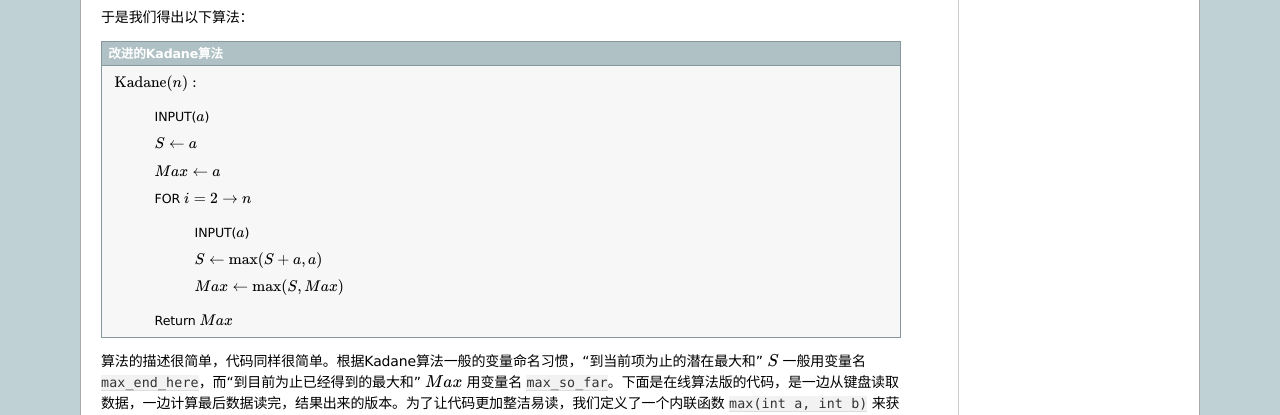
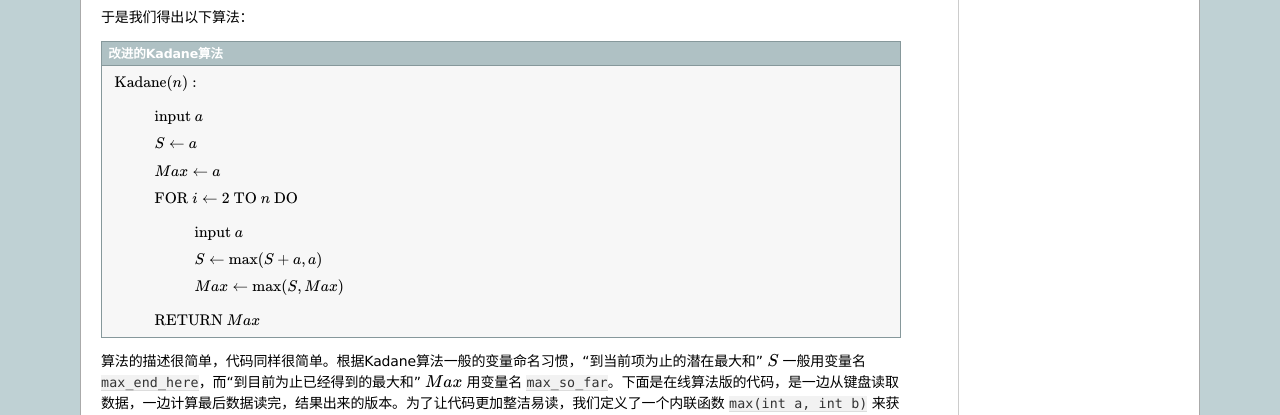
Before and after one commit to majorli/algo_guide, a Sphinx documentation site: the page built from source/ch02/sec02/223_kadanes_algo.rst, in a window 1280 px wide. Shown: the part 1467-1882 px from the top of the page. Built offline with Sphinx 7.4.7, drawn with Linux system fonts in a browser that asks for light colours; formulas are drawn with MathJax 3.

Commit message:
20200110_1322_changed_peudo_code_format

```diff
--- a/source/ch02/sec02/223_kadanes_algo.rst
+++ b/source/ch02/sec02/223_kadanes_algo.rst
@@ -58,21 +58,21 @@ Kadane算法在不断读数过程中，同时不断计算读到当前为止的
 
         :math:`\text{Kadane}(n):`
 
-                INPUT(:math:`a`)
+                :math:`\text{input  }a`
 
                 :math:`S\leftarrow a`
 
                 :math:`Max\leftarrow a`
 
-                FOR :math:`i=2\to n`
+                :math:`\text{FOR  } i \leftarrow 2 \text{  TO  } n \text{  DO}`
 
-                        INPUT(:math:`a`)
+                        :math:`\text{input  }a`
 
                         :math:`S\leftarrow \max(S+a, a)`
 
                         :math:`Max\leftarrow \max(S,Max)`
 
-                Return :math:`Max`
+                :math:`\text{RETURN  } Max`
 
 
 算法的描述很简单，代码同样很简单。根据Kadane算法一般的变量命名习惯，“到当前项为止的潜在最大和” :math:`S` 一般用变量名 ``max_end_here``，而“到目前为止已经得到的最大和” :math:`Max` 用变量名 ``max_so_far``。下面是在线算法版的代码，是一边从键盘读取数据，一边计算最后数据读完，结果出来的版本。为了让代码更加整洁易读，我们定义了一个内联函数 ``max(int a, int b)`` 来获取两个整数的较大者。
--- a/source/ch02/sec02/226_two_points.rst
+++ b/source/ch02/sec02/226_two_points.rst
@@ -3,7 +3,7 @@
 尺取法（洛谷P1147）
 +++++++++++++++++++
 
-:strong:`尺取法`又叫\ :strong:`双指针法`，它其实也是一种模拟，是解决寻找区间和问题的一种方法。
+:strong:`尺取法`\ 又叫\ :strong:`双指针法`，它其实也是一种模拟，是解决寻找区间和问题的一种方法。
 
 顾名思义，尺取法就是像尺子一样取一段来进行测量。尺取法通常是使用一对下标，表示所测量的区间的左右端点，然后根据测量结果不断地推进区间左右端点以找到答案。尺取法比直接暴力枚举区间效率高很多，尤其是数据量大的时候，所以说尺取法是一种高效的枚举区间的方法，是一种技巧，一般用于求取有特定区间和的所有子区间或最短的子区间等等。
 
--- a/source/ch05/510_medium_number_algos.rst
+++ b/source/ch05/510_medium_number_algos.rst
@@ -5,9 +5,7 @@
 
 1. 欧拉线性筛与欧拉函数
 2. 矩阵乘法、多项式快速幂和矩阵快速幂
-3. 高精度整数加减法
-4. 高精度整数乘除法
-5. 线性方程组求解
+3. 线性方程组求解
 
 
 .. toctree::
```
Also changed, not shown: source/ch02/sec01/216_fast_power.rst (+4 -4 lines), source/ch02/sec03/231_string_basic_1.rst (+15 -17 lines).
